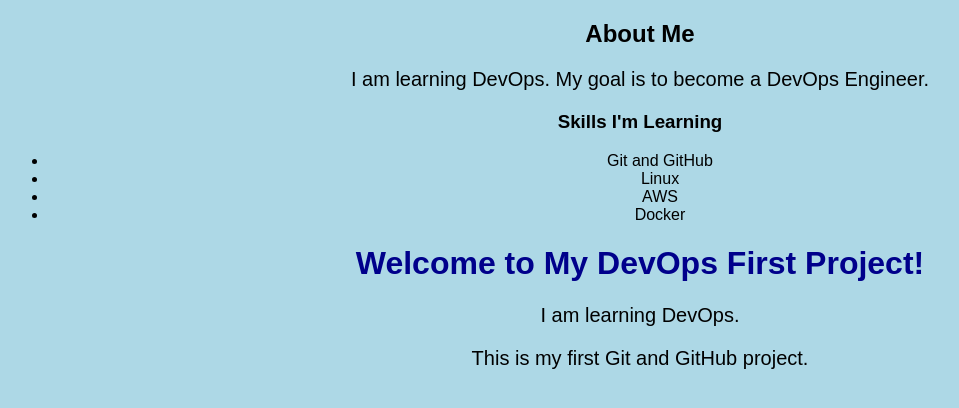
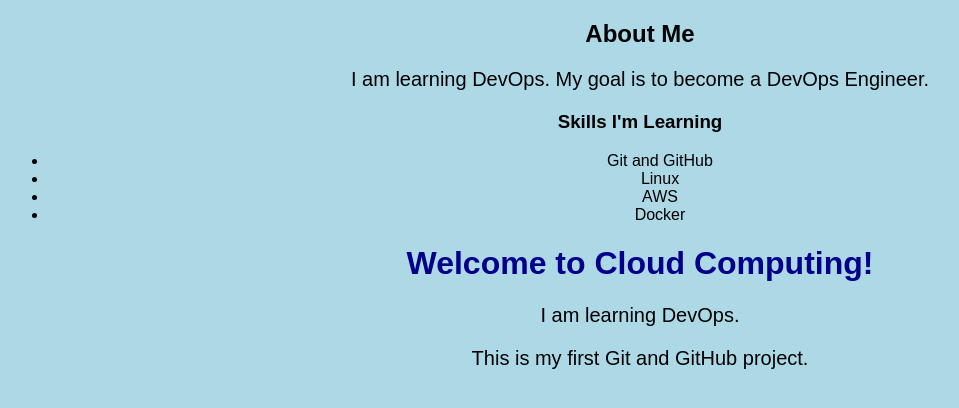
Before and after one commit to sachin0065/my-first-devops-project, a plain HTML site: page index.html in a window 1280 px wide. Shown: the whole page, without its empty margins (0-959 px from the left). Drawn offline with Linux system fonts and the light colour scheme.

Commit message:
Updtaed headng by developer B

```diff
--- a/index.html
+++ b/index.html
@@ -23,7 +23,7 @@
 </section>
 <body>
 
-    <h1>Welcome to My DevOps First Project!</h1>
+    <h1>Welcome to Cloud Computing!</h1>
 
     <p>I am learning DevOps.</p>
 
```
